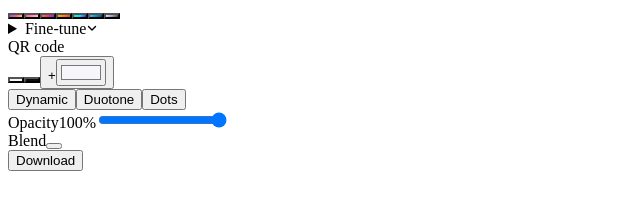
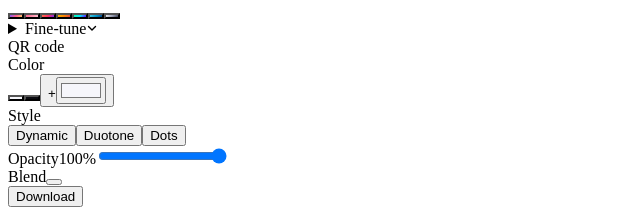
Before and after one commit to deepp2905/ConfigR, a React (Vite) app: page / in a window 1280 px wide. Shown: the part 2984-3196 px from the top of the page, without its empty margins (0-640 px from the left). Before the commit the page ends 3163 px from the top, so only its background shows below. Built offline with nearby package versions, Linux system fonts and the light colour scheme; the HTML template or start-up script is replaced by a standard one; a web font is replaced by a local one.

Commit message:
color palette fix

```diff
--- a/src/components/Controls.tsx
+++ b/src/components/Controls.tsx
@@ -174,7 +174,9 @@ export function Controls() {
         <div className="section-head">
           <span className="section-label">QR code</span>
         </div>
-        <div className="field-stack">
+        <div className="qr-fields">
+          <div className="qr-field">
+            <span className="qr-field-label">Color</span>
             <div className="swatches">
               {QR_COLORS.map((c) => (
                 <button
@@ -203,7 +205,10 @@ export function Controls() {
                 />
               </button>
             </div>
+          </div>
 
+          <div className="qr-field">
+            <span className="qr-field-label">Style</span>
             <div className="qr-style-row" role="tablist" aria-label="QR style">
               {QR_STYLES.map((s) => (
                 <button
@@ -217,7 +222,9 @@ export function Controls() {
                 </button>
               ))}
             </div>
+          </div>
 
+          <div className="qr-adjust">
             <Slider
               label="Opacity"
               value={state.qr.opacity}
@@ -247,6 +254,7 @@ export function Controls() {
             </div>
           </div>
         </div>
+      </div>
 
       {error && <p className="error">{error}</p>}
 
--- a/src/styles/global.css
+++ b/src/styles/global.css
@@ -9,9 +9,9 @@
   --text: #f4f4f6;
   --text-2: #9a9aa4;
   --text-3: #65656e;
-  --accent-a: #7c5cff;
-  --accent-b: #ff5ca8;
-  --accent: linear-gradient(135deg, #7c5cff, #ff5ca8);
+  --accent-a: #f4f4f6;
+  --accent-b: #f4f4f6;
+  --accent: #f4f4f6;
   --danger: #ff6b6b;
   --radius: 14px;
   --radius-sm: 10px;
@@ -200,8 +200,8 @@ html.qr-cur-nesw * {
 /* Temporary center-snap guides */
 .qr-guide {
   position: absolute;
-  background: var(--accent-b);
-  box-shadow: 0 0 6px rgba(255, 92, 168, 0.7);
+  background: #ffffff;
+  box-shadow: 0 0 6px rgba(255, 255, 255, 0.6);
   pointer-events: none;
   z-index: 2;
 }
@@ -572,6 +572,31 @@ html.qr-cur-nesw * {
   gap: 16px;
 }
 
+/* QR section: labeled selector groups, then a quieter cluster of fine adjustments.
+   Larger gaps separate groups; tight gaps bind a label to its control. */
+.qr-fields {
+  display: flex;
+  flex-direction: column;
+  gap: 22px;
+}
+
+.qr-field {
+  display: flex;
+  flex-direction: column;
+  gap: 10px;
+}
+
+.qr-field-label {
+  font-size: 13px;
+  color: var(--text-2);
+}
+
+.qr-adjust {
+  display: flex;
+  flex-direction: column;
+  gap: 16px;
+}
+
 /* Sliders */
 .slider {
   display: flex;
```
Lines whose indentation alone changed are shown as unchanged.
